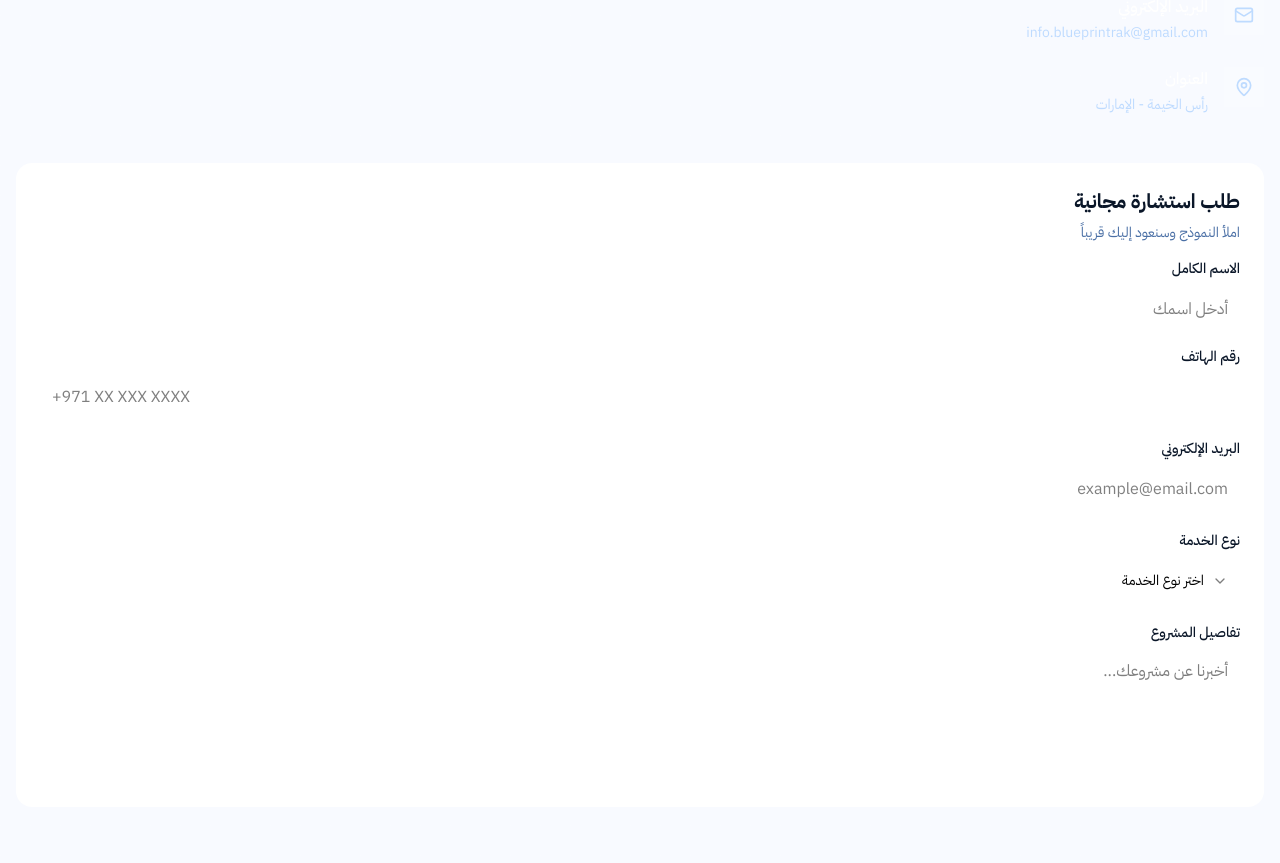
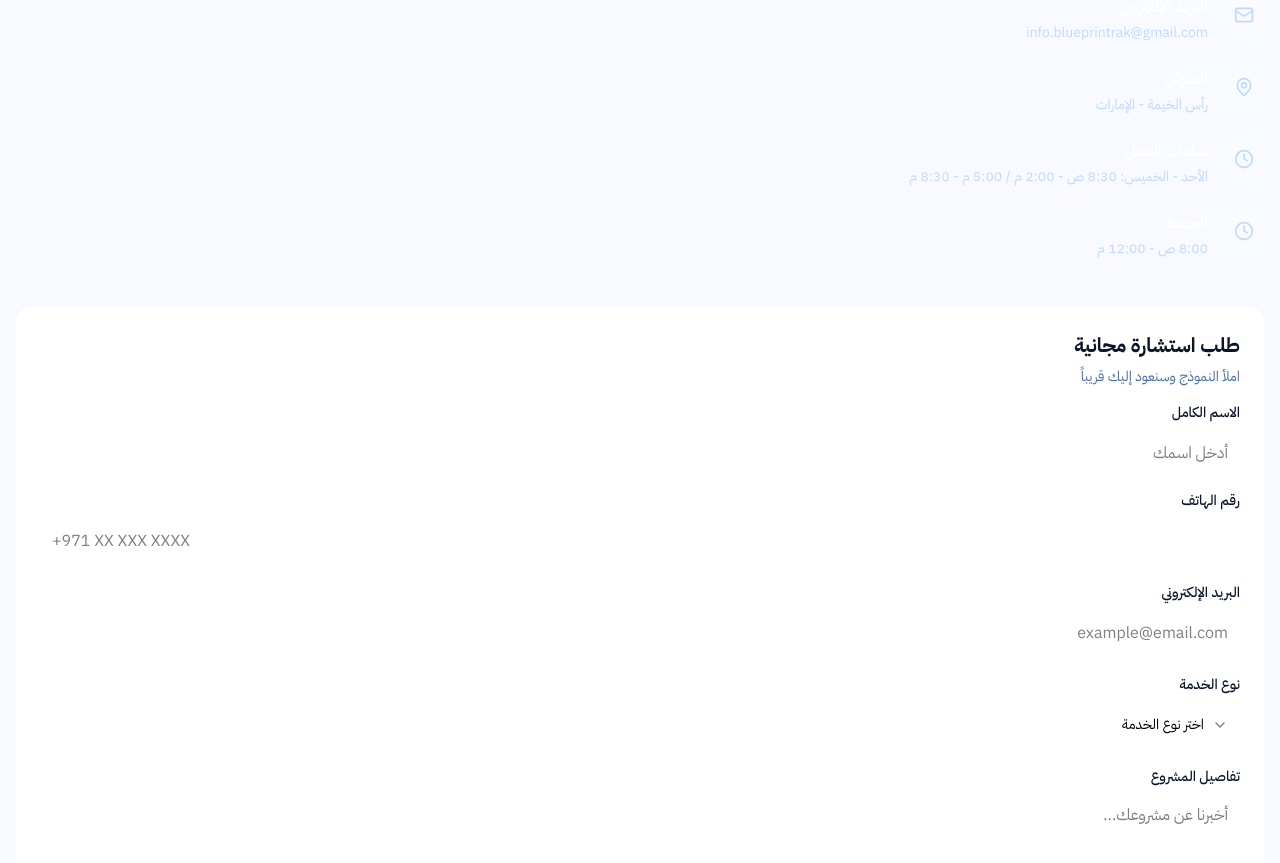
Before and after one commit to mohamedblueprintrak-design/blue, a Next.js app: page / in a window 1280 px wide. Shown: the part 10820-11683 px from the top of the page. Built offline with nearby package versions, Linux system fonts and the light colour scheme.

Commit message:
fix: restore working hours section that was removed during redesign
- Add back Sun-Thu: 8:30 AM - 2:00 PM / 5:00 PM - 8:30 PM
- Add back Friday: 8:00 AM - 12:00 PM
- Matches original design style in the contact section

```diff
--- a/src/app/page.tsx
+++ b/src/app/page.tsx
@@ -949,6 +949,24 @@ export default function LandingPage() {
                     <div className="text-blue-200 text-sm mt-1">{t("رأس الخيمة - الإمارات", "Ras Al Khaimah - UAE")}</div>
                   </div>
                 </div>
+                <div className="flex items-start gap-4">
+                  <div className="w-10 h-10 rounded-xl bg-white/10 flex items-center justify-center shrink-0">
+                    <Clock className="w-5 h-5 text-blue-200" />
+                  </div>
+                  <div>
+                    <div className="text-white font-medium">{t("ساعات العمل", "Working Hours")}</div>
+                    <div className="text-blue-200 text-sm mt-1">{t("الأحد - الخميس: 8:30 ص - 2:00 م / 5:00 م - 8:30 م", "Sun - Thu: 8:30 AM - 2:00 PM / 5:00 PM - 8:30 PM")}</div>
+                  </div>
+                </div>
+                <div className="flex items-start gap-4">
+                  <div className="w-10 h-10 rounded-xl bg-white/10 flex items-center justify-center shrink-0">
+                    <Clock className="w-5 h-5 text-blue-200" />
+                  </div>
+                  <div>
+                    <div className="text-white font-medium">{t("الجمعة", "Friday")}</div>
+                    <div className="text-blue-200 text-sm mt-1">{t("8:00 ص - 12:00 م", "8:00 AM - 12:00 PM")}</div>
+                  </div>
+                </div>
               </div>
             </motion.div>
 
```
